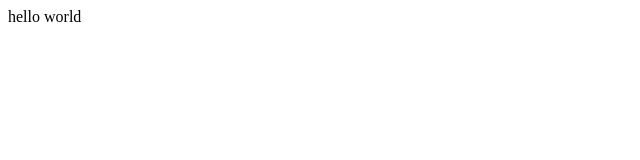
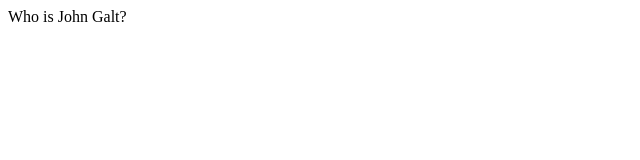
Before and after one commit to Doron-Behar/Doron-Behar.github.io, a plain HTML site: page index.html in a window 1280 px wide. Shown: the full height of the page, 0-640 px from the left. Drawn offline with Linux system fonts and the light colour scheme.

Commit message:
Make index.html more interesting.

```diff
--- a/index.html
+++ b/index.html
@@ -8,6 +8,6 @@
   <style type="text/css">code{white-space: pre;}</style>
 </head>
 <body dir=auto>
-hello world
+Who is John Galt?
 </body>
 </html>
```
